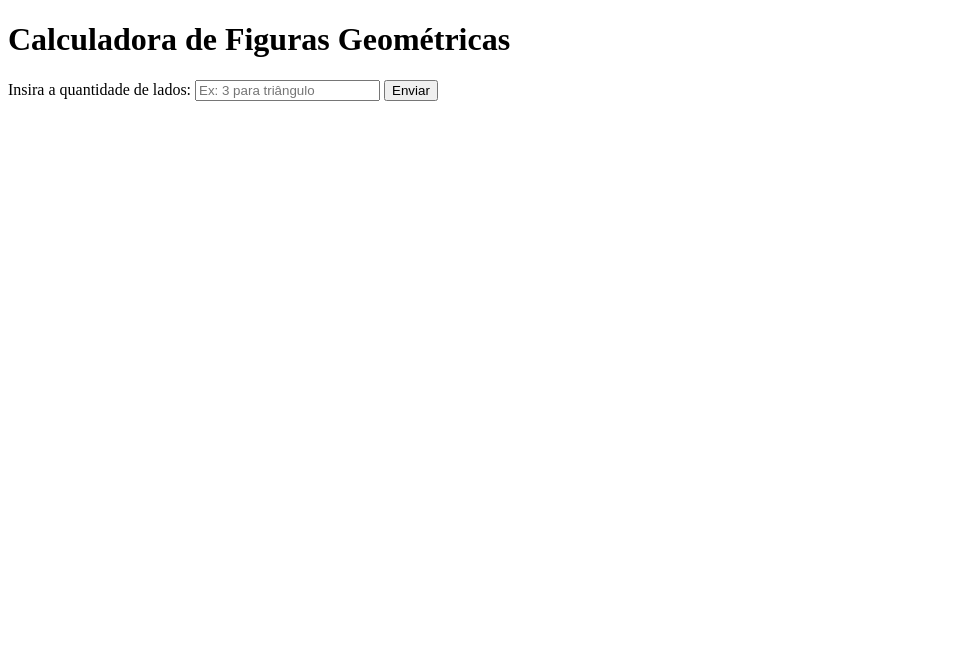
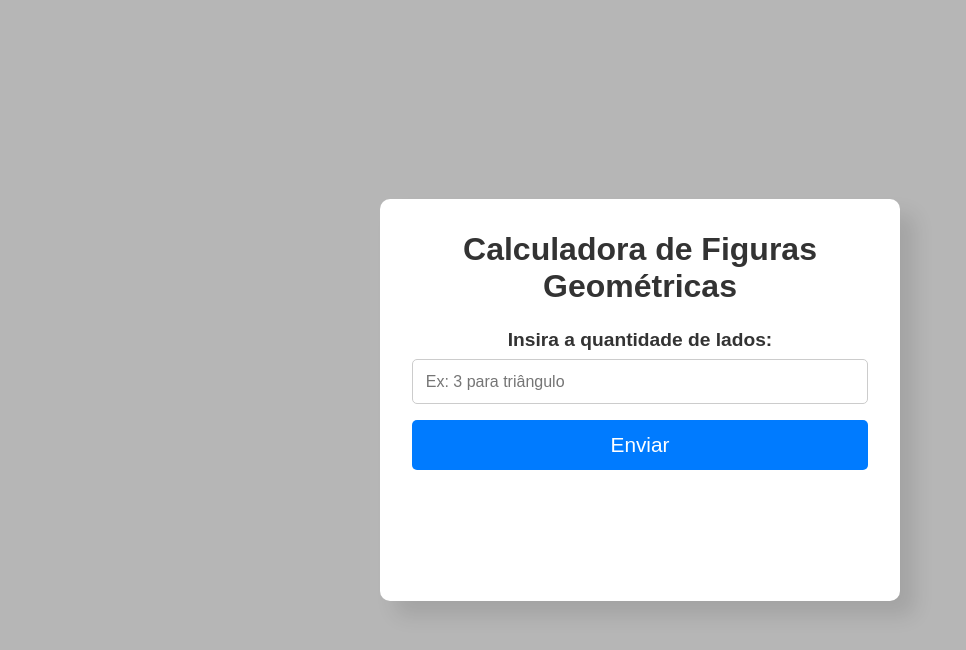
Before and after one commit to matheusviniciusbrito/etec199-2024-pam, a plain HTML site: page Aula 4 - Exercicio figurasGeo/index.html in a window 1280 px wide. Shown: the whole page, without its empty margins (0-966 px from the left). Drawn offline with Linux system fonts and the light colour scheme.

Commit message:
Figuras Geometricas

```diff
--- a/Aula 4 - Exercicio figurasGeo/index.html
+++ b/Aula 4 - Exercicio figurasGeo/index.html
@@ -4,9 +4,11 @@
     <meta charset="UTF-8">
     <meta http-equiv="X-UA-Compatible" content="IE=edge">
     <meta name="viewport" content="width=device-width, initial-scale=1.0">
+    <link rel="stylesheet" href="./style.css">
     <title>Figuras Geométricas</title>
 </head>
 <body>
+    <div class="container">
         <h1>Calculadora de Figuras Geométricas</h1>
 
         <form id="formulario">
@@ -14,8 +16,11 @@
             <input type="text" id="inputLados" name="inputLados" placeholder="Ex: 3 para triângulo">
             <button type="submit" value="Submit" id="submit">Enviar</button>
         </form>
+        <div id="output"></div>
+    </div>
 
-    <div id="output"></div>
+
+
     <script src="script.js"></script>
 </body>
 </html>
--- a/Aula 4 - Exercicio figurasGeo/script.js
+++ b/Aula 4 - Exercicio figurasGeo/script.js
@@ -22,27 +22,27 @@ form.addEventListener('submit', function(event) {
       } else if (nLados === 5) {
           figura = "Pentágono";
           perimetroFormula = "P = 5 * lado";
-          areaFormula = "A = ";
+          areaFormula = "A = 5 * L * a";
       } else if (nLados === 6) {
           figura = "Hexágono";
           perimetroFormula = "P = 6 * lado";
-          areaFormula = "A = ";
+          areaFormula = "A = (3L²√3) / 2";
       } else if (nLados === 7) {
           figura = "Heptágono";
           perimetroFormula = "P = 7 * lado";
-          areaFormula = "A = ";
+          areaFormula = "A = (7/2) * L * a";
       } else if (nLados === 8) {
           figura = "Octógono";
           perimetroFormula = "P = 8 * lado";
-          areaFormula = "A = ";
+          areaFormula = "A = 4 * L * a";
       } else if (nLados === 9) {
           figura = "Eneágono";
           perimetroFormula = "P = 9 * lado";
-          areaFormula = "A = ";
+          areaFormula = "A = (P * a ) / 2";
       } else if (nLados === 10) {
           figura = "Decágono";
           perimetroFormula = "P = 10 * lado";
-          areaFormula = "A = ";
+          areaFormula = "A = n * Aₜ = (n * L * a) / 2 ";
       } else {
           figura = `Polígono de ${nLados} lados`;
           perimetroFormula = `P = ${nLados} * lado`;
@@ -50,13 +50,21 @@ form.addEventListener('submit', function(event) {
       }
 
       imgPath = `./img/${nLados - 2}.png`;
+      if(nLados > 10){
+        document.getElementById('output').innerHTML = `
+        <h2>${figura}</h2>
+        <p>Fórmula do Perímetro: ${perimetroFormula}</p>
+        <p>Fórmula da Área: ${areaFormula}</p>
+    `;
+      } else {
+        document.getElementById('output').innerHTML = `
+        <h2>${figura}</h2>
+        <p>Fórmula do Perímetro: ${perimetroFormula}</p>
+        <p>Fórmula da Área: ${areaFormula}</p>
+        <img src="${imgPath}" alt="Imagem de um ${figura}">
+    `;
+      }
 
-      document.getElementById('output').innerHTML = `
-          <h2>${figura}</h2>
-          <p>Fórmula do Perímetro: ${perimetroFormula}</p>
-          <p>Fórmula da Área: ${areaFormula}</p>
-          <img src="${imgPath}" alt="Imagem de um ${figura}">
-      `;
     }
   }
 );
--- /dev/null
+++ b/Aula 4 - Exercicio figurasGeo/style.css
@@ -0,0 +1,90 @@
+* {
+    margin: 0;
+    padding: 0;
+    box-sizing: border-box;
+}
+
+body {
+    font-family: Arial, sans-serif;
+    background-color: #b6b6b6;
+    display: flex;
+    justify-content: center;
+    align-items: center;
+    height: 100vh;
+}
+
+.container {
+    background-color: #ffffff;
+    padding: 2rem;
+    border-radius: 10px;
+    box-shadow: 15px 15px 20px rgba(0, 0, 0, 0.1);
+    text-align: center;
+    width: 100%;
+    max-width: 520px;
+}
+
+h1 {
+    font-size: 2rem;
+    margin-bottom: 1.5rem;
+    color: #333;
+}
+
+form {
+    display: flex;
+    flex-direction: column;
+}
+
+label {
+    margin-bottom: 0.5rem;
+    font-size: 1.2rem;
+    font-weight: bold;
+    color: #333;
+}
+
+input[type="text"] {
+    padding: 0.8rem;
+    border: 1px solid #ccc;
+    border-radius: 5px;
+    font-size: 1rem;
+    margin-bottom: 1rem;
+    transition: border-color 0.3s;
+}
+
+input[type="text"]:focus {
+    border-color: #007bff;
+    outline: none;
+}
+
+button {
+    background-color: #007bff;
+    color: white;
+    padding: 0.8rem;
+    font-size: 1.3rem;
+    border: none;
+    border-radius: 5px;
+    cursor: pointer;
+    transition: background-color 0.3s;
+}
+
+button:hover {
+    background-color: #0056b3;
+}
+
+img {
+    margin-top: 10px;
+}
+
+#output {
+    margin-top: 0.5rem;
+    padding: 10%;
+    font-size: 1.2rem;
+    color: #555;
+}
+
+#output h2 {
+    font-size: 2.2rem;
+}
+
+#output p {
+    font-size: 1.4;
+}
```
Lines whose indentation alone changed are shown as unchanged.
